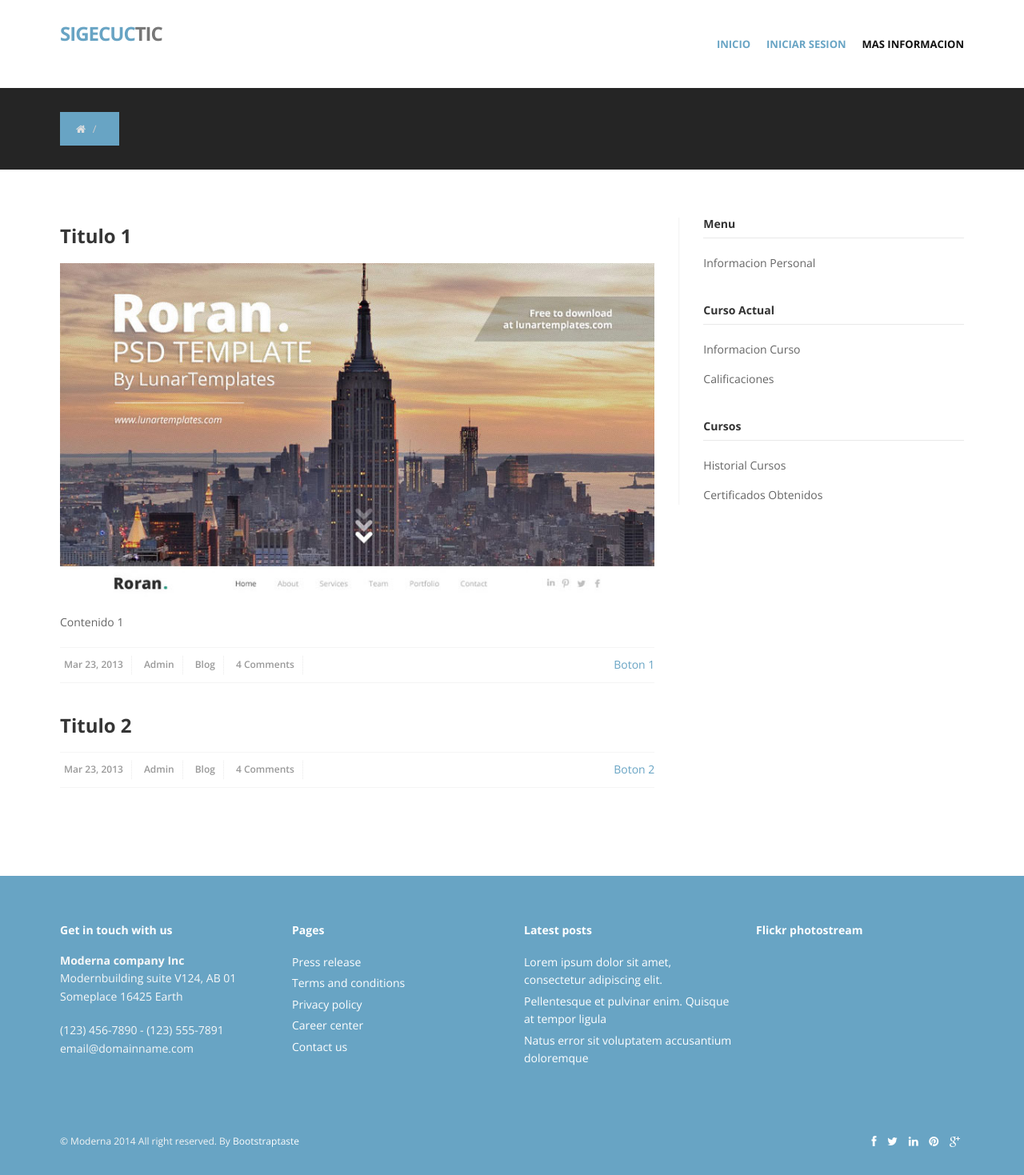
After one commit to DonAurelio/SIGECUC-TIC, a Django app: template SIGECUC_TIC/SIGECUC_TIC/templates/cuentas/leader_teacher.html in a window 1280 px wide. The commit adds this page. Shown: the whole page at 80% size. Run offline with Django 3.2, Linux system fonts and the light colour scheme; the template is opened without the code that fills it, so the values that code supplies are empty; parts of the project's set-up code (start-up, migrations or seed data) failed here and were passed over; some libraries are stand-ins or nearby versions.

Commit message:
Base paginas master teacher

```diff
--- a/SIGECUC_TIC/SIGECUC_TIC/templates/base/cabecera.html
+++ b/SIGECUC_TIC/SIGECUC_TIC/templates/base/cabecera.html
@@ -41,6 +41,7 @@
                     <ul class="nav navbar-nav">
                         <li class="active"><a href="inicio">inicio</a></li>
                         {% if user.is_authenticated %}
+                        <li class="active"><a href="perfil">Perfil</a></li>
                         <li class="active"><a href="cerrar_sesion">cerrar sesion</a></li>
                         {% else %}
                         <li class="active"><a href="login">iniciar sesion</a></li>
--- a/SIGECUC_TIC/SIGECUC_TIC/templates/cuentas/cuenta_base.html
+++ b/SIGECUC_TIC/SIGECUC_TIC/templates/cuentas/cuenta_base.html
@@ -16,7 +16,7 @@
 			<div class="col-lg-12">
 				<ul class="breadcrumb">
 					<li><a href="#"><i class="fa fa-home"></i></a><i class="icon-angle-right"></i></li>
-					<li class="active">{{ master_teacher.persona.primer_nombre}} </li>
+					<li class="active"> {{ user.username }} </li>
 				</ul>
 			</div>
 		</div>
@@ -75,28 +75,39 @@
 			<div class="col-lg-4">
 				<aside class="right-sidebar">
 
-				<!-- Opciones del menu -->
+				<!-- Menu 1 -->
 				<div class="widget">
-					<h5 class="widgetheading">{% block menu_title %}{% endblock %}</h5>
+					<h5 class="widgetheading">{% block first_menu_title %}{% endblock %}</h5>
 					<ul class="cat">
 						<!-- Items del menu -->
-						{% block menu_item %}{% endblock %}
+						{% block first_menu_item %}{% endblock %}
 
 
 					</ul>
 				</div>
-				<!-- Fin opciones del menu -->
+				<!-- Fin Menu 1 -->
 
-				<!-- Submenu -->
+				<!-- Menu 2 -->
 				<div class="widget">
-					<h5 class="widgetheading">{% block submenu_title %}{% endblock %}</h5>
+					<h5 class="widgetheading">{% block second_menu_title %}{% endblock %}</h5>
 					<ul class="cat">
 
-						<li><a href="#">{% block submenu_item %}{% endblock %}</a></li>
+						<li><a href="#">{% block second_menu_item %}{% endblock %}</a></li>
 
 					</ul>
 				</div>
-				<!-- Fin submenu -->
+				<!-- Fin Menu 2 -->
+
+				<!-- Menu 3 -->
+				<div class="widget">
+					<h5 class="widgetheading">{% block third_menu_title %}{% endblock %}</h5>
+					<ul class="cat">
+
+						<li><a href="#">{% block third_menu_item %}{% endblock %}</a></li>
+
+					</ul>
+				</div>
+				<!-- Fin Menu 3 -->
 				</aside>
 			</div>
 			<!-- Fin Bloque del Menu -->
--- /dev/null
+++ b/SIGECUC_TIC/SIGECUC_TIC/templates/cuentas/leader_teacher.html
@@ -0,0 +1,58 @@
+{% extends "cuenta_base.html" %}
+
+<!--Menu 1-->
+{% block first_menu_title %}
+Menu
+{% endblock %}
+{% block first_menu_item %}
+<li><i class="icon-angle-right"></i><a href="#">Informacion Personal</a><span></span></li>
+{% endblock %}
+<!--Fin Menu 1-->
+
+<!--Menu 2-->
+{% block second_menu_title %}
+Curso Actual
+{% endblock %}
+{% block second_menu_item  %}
+<li><i class="icon-angle-right"></i><a href="#">Informacion Curso</a><span></span></li>
+<li><i class="icon-angle-right"></i><a href="#">Calificaciones</a><span></span></li>
+{% endblock %}
+<!--Fin Menu 2 -->
+
+<!--Menu 3-->
+{% block third_menu_title %}
+Cursos
+{% endblock %}
+{% block third_menu_item  %}
+<li><i class="icon-angle-right"></i><a href="#">Historial Cursos</a><span></span></li>
+<li><i class="icon-angle-right"></i><a href="#">Certificados Obtenidos</a><span></span></li>
+{% endblock %}
+<!--Fin Menu 3 -->
+
+<!-- Primer bloque -->
+{% block primer_titulo %}
+Titulo 1
+{% endblock %}
+
+{% block primer_contenido %}
+Contenido 1
+{% endblock %}
+
+{% block primer_boton %}
+Boton 1
+{% endblock %}
+<!-- Fin Primer bloque -->
+
+<!-- Segundo bloque -->
+{% block segundo_titulo %}
+Titulo 2
+{% endblock %}
+
+{% block segundo_bloque %}
+Contenido 2
+{% endblock %}
+
+{% block segundo_boton %}
+Boton 2
+{% endblock %}
+<!-- Fin Segundo bloque -->
--- a/SIGECUC_TIC/SIGECUC_TIC/urls.py
+++ b/SIGECUC_TIC/SIGECUC_TIC/urls.py
@@ -8,14 +8,22 @@ urlpatterns = patterns('',
     # url(r'^blog/', include('blog.urls')),
 
 
-
+    # URLS INICIO DE DE SESION
     url(r'^$', 'aplicacion_cursos_tic.views.pagina_principal', name='inicio'),
     url(r'^admin', include( admin.site.urls ), name='admin'),
     url(r'^inicio', 'aplicacion_cursos_tic.views.pagina_principal', name='inicio'),
     url(r'^login', 'aplicacion_cursos_tic.views.pagina_iniciar_sesion', name='sesion'),
+    url(r'^perfil', 'aplicacion_cursos_tic.views.pagina_perfil',name='perfil'),
     url(r'^cerrar_sesion', 'django.contrib.auth.views.logout',{'next_page':'/'}),
     url(r'^informacion', 'aplicacion_cursos_tic.views.pagina_informacion', name='informacion'),
+
+
     url(r'^inscripcion', 'aplicacion_cursos_tic.views.pagina_inscripcion_persona',name='env_curso'),
+
+    #URLS MASTER TEACHER
+    url(r'^master_teacher/informacion_personal', 'aplicacion_cursos_tic.views.pagina_master_teacher_informacion_personal',name='informacion personal'),
+    url(r'^master_teacher/actividades_evaluacion', 'aplicacion_cursos_tic.views.pagina_master_teacher_actividades_evaluacion',name='actividades evaluacion'),
+    url(r'^master_teacher/estudiantes', 'aplicacion_cursos_tic.views.pagina_master_teacher_estudiantes',name='estudiantes'),
     #url(r'^inscripcion', 'aplicacion_cursos_tic.views.enviar_curso',name='env_curso'),
     #url(r'^login', login),
     #url(r'^index', index),
```
Also changed, not shown: SIGECUC_TIC/SIGECUC_TIC/templates/cuentas/master_teacher.html (+9 -13 lines), SIGECUC_TIC/SIGECUC_TIC/templates/cuentas/master_teacher_actividades_evaluacion.html (added, +15 -0 lines), SIGECUC_TIC/SIGECUC_TIC/templates/cuentas/master_teacher_estudiantes_estudiantes.html (added, +15 -0 lines), SIGECUC_TIC/SIGECUC_TIC/templates/cuentas/master_teacher_informacion_personal.html (added, +15 -0 lines), SIGECUC_TIC/aplicacion_cursos_tic/views.py (+46 -2 lines).
